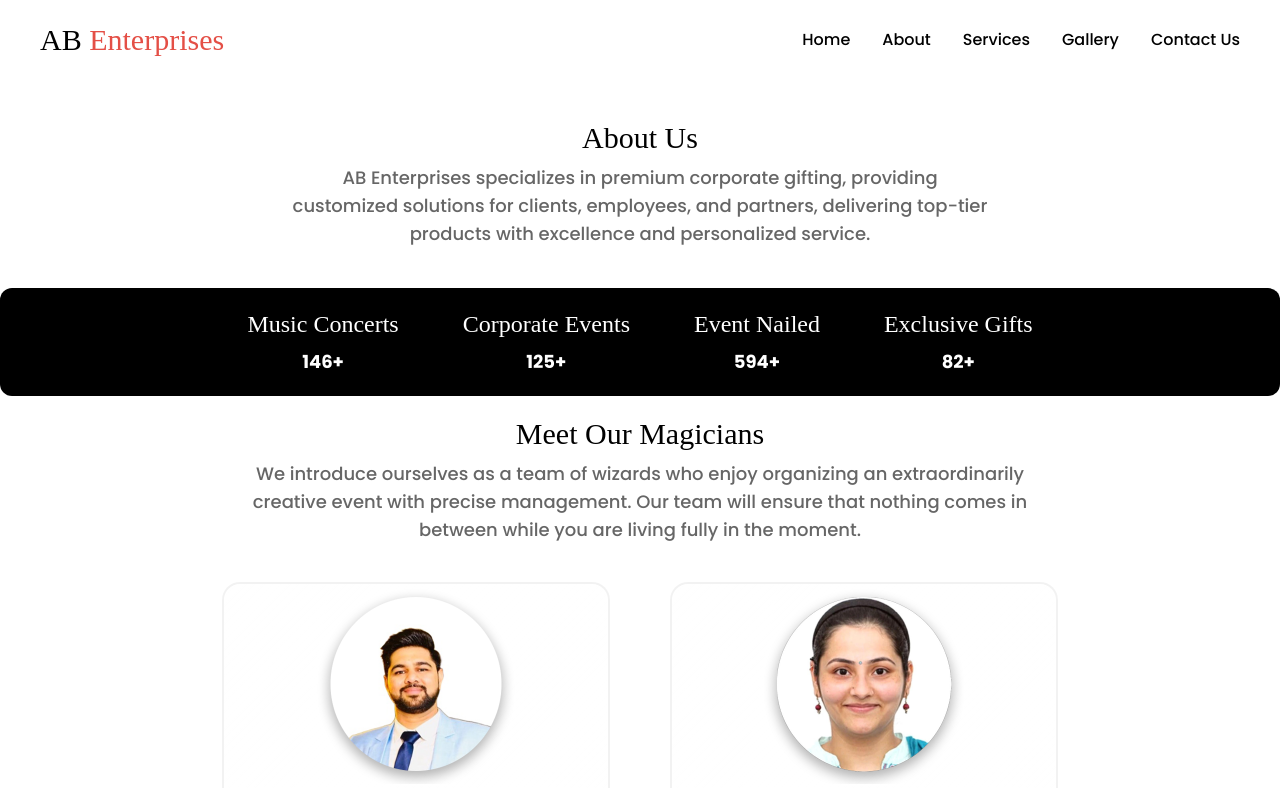
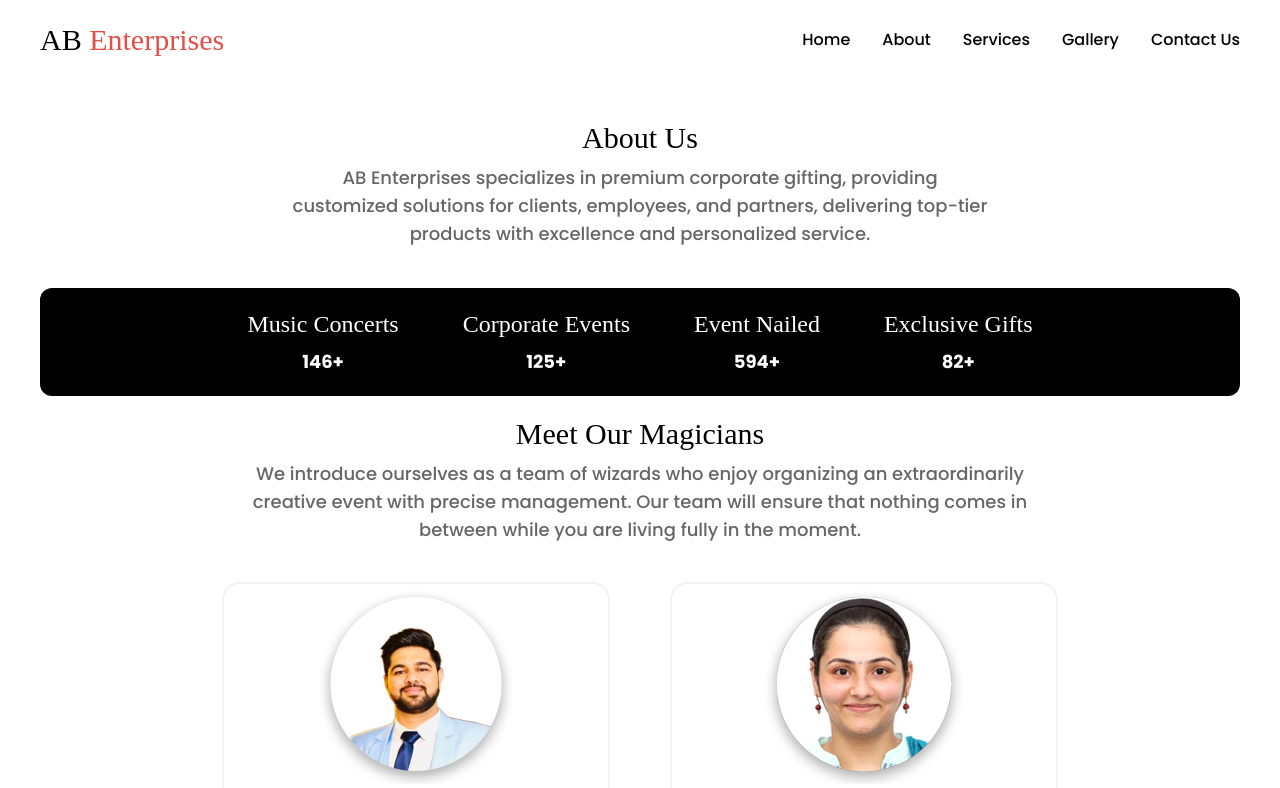
Before and after one commit to sai-ram-kaushik/ab-enterprises-website, a React (Vite) app: page /about in a window 1280 px wide. Shown: the top 788 px of the page. Built offline with nearby package versions, Linux system fonts and the light colour scheme; a web font is replaced by a local one.

Commit message:
updated the about page padding

```diff
--- a/src/pages/About.jsx
+++ b/src/pages/About.jsx
@@ -6,7 +6,7 @@ const About = () => {
   const { title, content, stats, team } = data.about;
   return (
     <>
-      <div className="w-full">
+      <div className="w-full px-5 lg:px-10">
         <TransitionEffect />
         <div className="flex flex-col gap-2 items-center justify-center py-10">
           <h2>{title}</h2>
```
